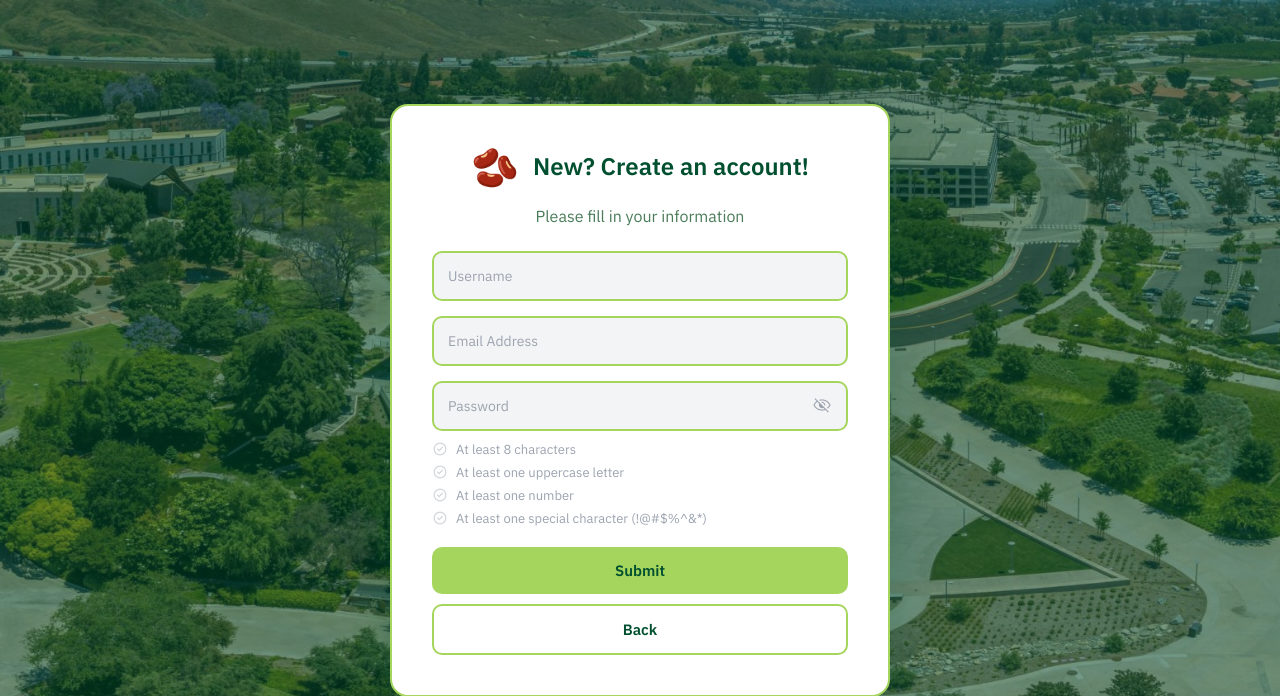
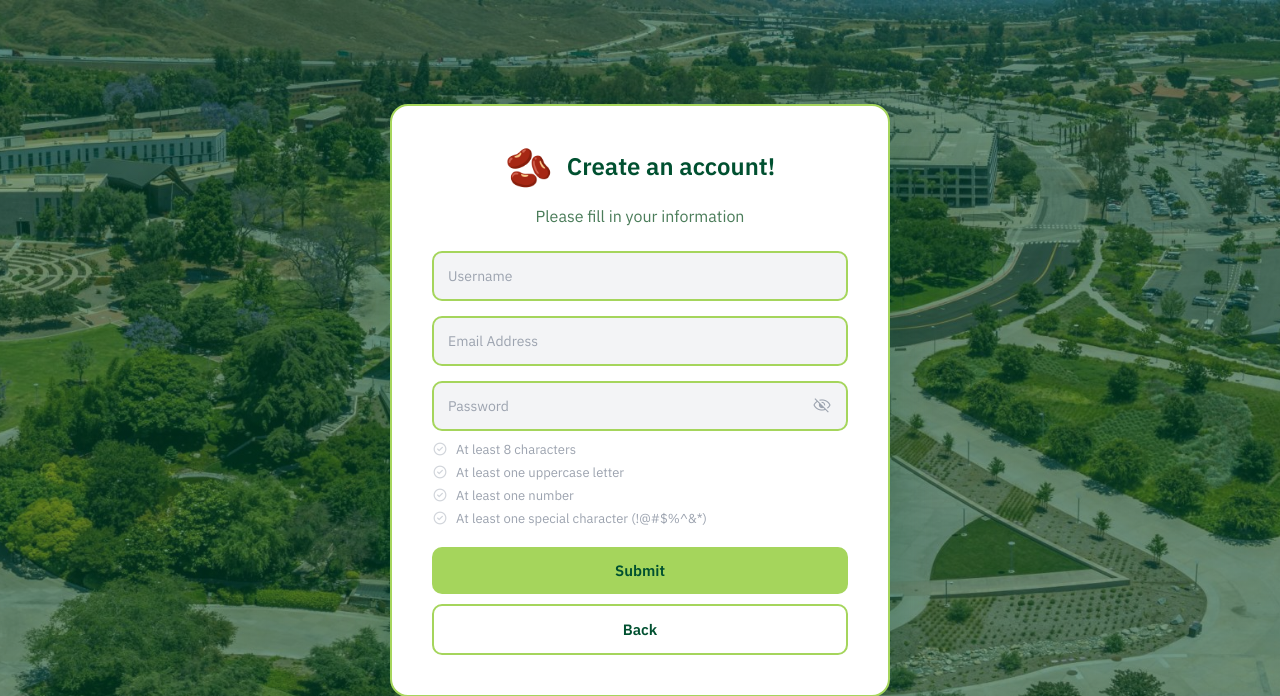
Before and after one commit to MollerMyint/Pinto-Beans2, a Flask app: page /signup in a window 1280 px wide. Shown: the top 696 px of the page. Run offline with Flask 3, Linux system fonts and the light colour scheme; some libraries are stand-ins or nearby versions.

Commit message:
Edited signup header

```diff
--- a/app/templates/signup.html
+++ b/app/templates/signup.html
@@ -54,7 +54,7 @@
         <div class="auth-container">
             <div class="auth-header">
                 <span class="auth-logo">🫘</span>
-                <h2>New? Create an account!</h2>
+                <h2>Create an account!</h2>
             </div>
             <h4>Please fill in your information</h4>
             <form method="POST" action="/signup" id="signup-form">
```
